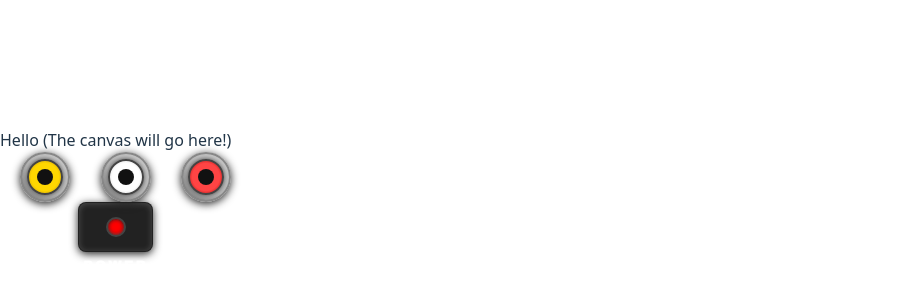
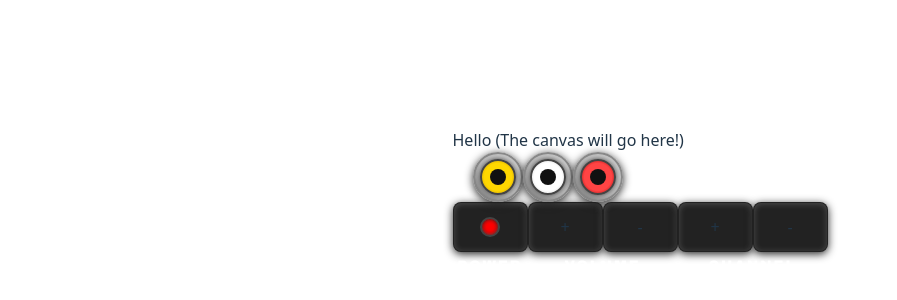
Before and after one commit to Greentaylor27/swDOOM, a React (Vite) app: page / in a window 1280 px wide. Shown: the part 198-498 px from the top of the page, without its empty margins (0-897 px from the left). Built offline with nearby package versions, Linux system fonts and the light colour scheme.

Commit message:
Updates to the site.
Finished adding all the buttons to the site and styled them a bit.

I also centered all the elements on the page to begin finishing up site to add functionality.

```diff
--- /dev/null
+++ b/Components/ChannelControl.tsx
@@ -0,0 +1,13 @@
+import ControlButton from "./ControlButton"
+
+export default function VolumeControl() {
+  return (
+    <div className="controlDeckWrapper">
+      <div className="controlDeck">
+        <ControlButton symbol="+" />
+        <ControlButton symbol="-" />
+      </div>
+      <span className="buttonLabel">CHANNEL</span>
+    </div>
+  )
+}
--- /dev/null
+++ b/Components/ControlButton.tsx
@@ -0,0 +1,11 @@
+type VolumeButtonProps = {
+  symbol: string;
+}
+
+export default function ControlButton({ symbol }: VolumeButtonProps) {
+  return (
+    <button className="controlButton">
+      <span className ="volumeIcon">{symbol}</span>
+    </button>
+  )
+}
--- a/Components/PowerButton.tsx
+++ b/Components/PowerButton.tsx
@@ -1,10 +1,10 @@
 export default function PowerButton() {
   return (
     <div className="powerButtonWrapper">
-      <button className="powerButton">
+      <button className="controlButton">
         <span className="powerIcon" />
       </button>
-      <span className="powerLabel">POWER</span>
+      <span className="buttonLabel">POWER</span>
     </div>
   )
 }
--- a/Components/TVControlDeck.tsx
+++ b/Components/TVControlDeck.tsx
@@ -2,6 +2,8 @@ import VideoPlug from './VideoPlug';
 import LeftAudioPlug from './LeftAudioPlug';
 import RightAudioPlug from './RightAudioPlug';
 import PowerButton from './PowerButton';
+import VolumeControl from './VolumeControl';
+import ChannelControl from './ChannelControl';
 
 export default function TVControlDeck() {
   return (
@@ -18,8 +20,8 @@ export default function TVControlDeck() {
         */}
 
         <PowerButton />
-        {/* <VolumeControl /> */}
-        {/* <ChannelControl /> */}
+        <VolumeControl />
+        <ChannelControl />
       </div>
     </div>
   )
--- /dev/null
+++ b/Components/VolumeControl.tsx
@@ -0,0 +1,13 @@
+import ControlButton from "./ControlButton"
+
+export default function VolumeControl() {
+  return (
+    <div className="controlDeckWrapper">
+      <div className="controlDeck">
+        <ControlButton symbol="+" />
+        <ControlButton symbol="-" />
+      </div>
+      <span className="buttonLabel">VOLUME</span>
+    </div>
+  )
+}
--- a/src/App.css
+++ b/src/App.css
@@ -1,9 +1,15 @@
 @import "tailwindcss";
+
+body {
+  flex-direction: column;
+  align-items: center;
+  justify-content: center;
+
+}
 
 .plugs {
   display: flex;
   flex-direction: row;
-  justify-content: space-between;
   align-items: center;
   margin-left: 20px;
 }
@@ -82,7 +88,7 @@
   align-items: center;
 }
 
-.powerButton {
+.controlButton {
   width: 75px;
   height: 50px;
   border-radius: 8px;
@@ -91,6 +97,15 @@
   align-items: center;
   justify-content: center;
   background: #222;
+}
+
+.controlButton:focus {
+  outline: none;
+  box-shadow: 0 2px 8px #222, inset 0 1px 6px #fff3;
+}
+
+.controlButton:focus-visible {
+  outline: 2px solid #fff;
 }
 
 .powerIcon {
@@ -108,7 +123,17 @@
   align-items: center;
 }
 
-.powerLabel {
+.controlDeckWrapper {
+  display: flex;
+  flex-direction: column;
+  align-items: center;
+}
+
+.controlDeck {
+  display: flex;
+}
+
+.buttonLabel {
   color: #fff;
   font-size: 0.85rem;
   font-family: 'Arial Black', Arial, sans-serif;
@@ -116,3 +141,10 @@
   letter-spacing: 2px;
   user-select: none;
 }
+
+.buttonGroup {
+  display: flex;
+  flex-direction: row;
+  justify-content: center;
+  align-items: center;
+}
```
